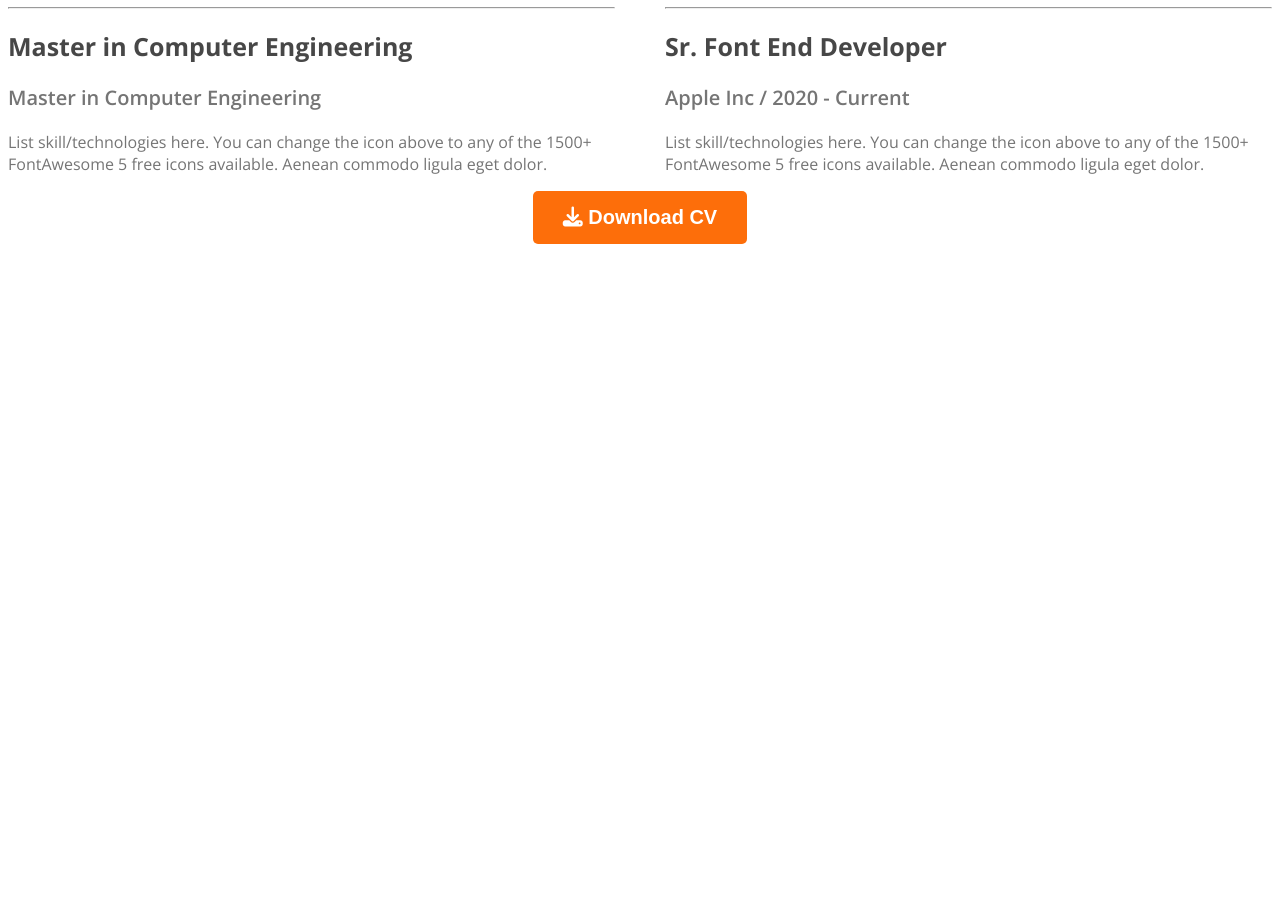
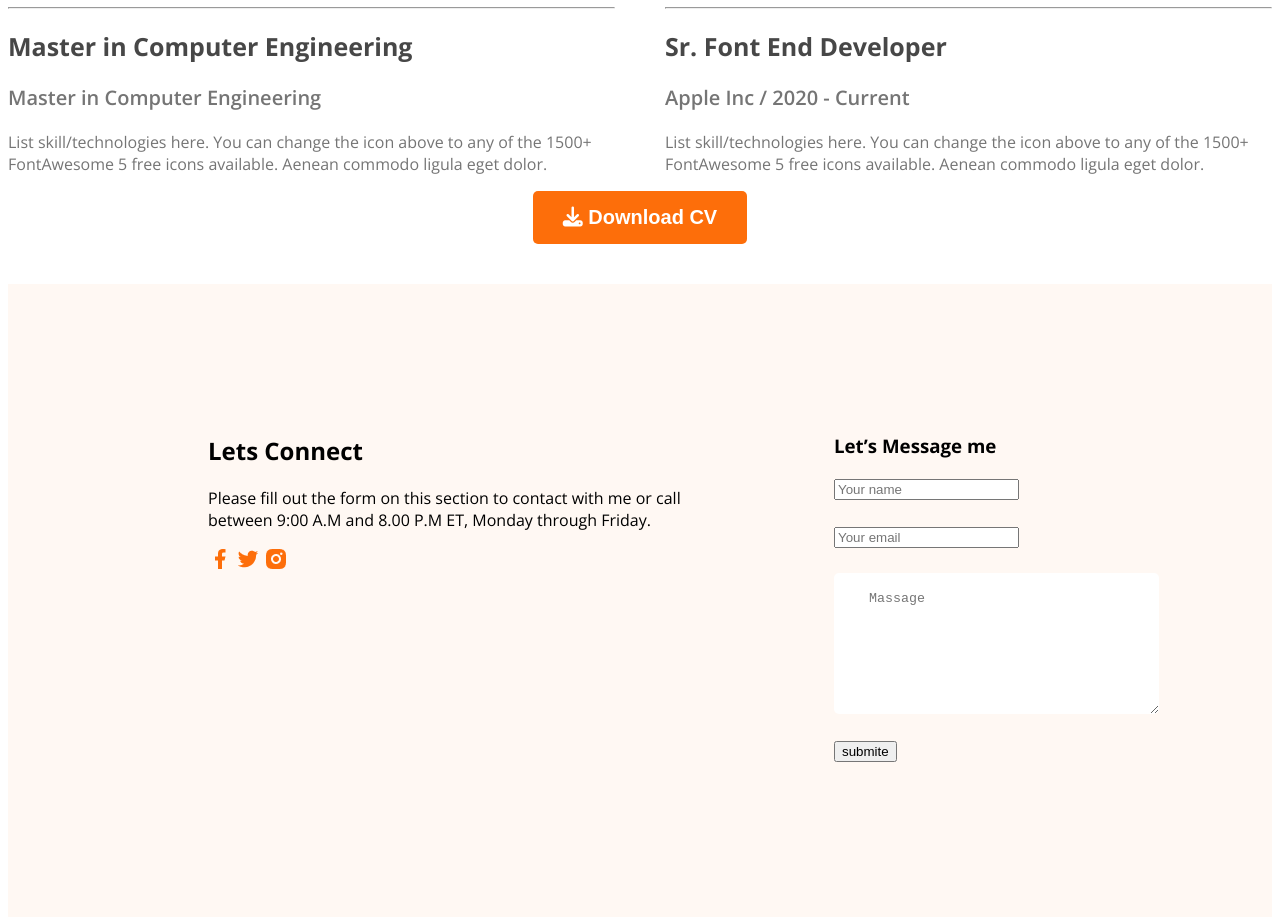
Before and after one commit to razu351724/web-developer-portfolio, a plain HTML site: page index.html in a window 1280 px wide. Shown: the part 2408-3328 px from the top of the page. Before the commit the page ends 2660 px from the top, so only its background shows below. Drawn offline with nearby package versions, Linux system fonts and the light colour scheme.

Commit message:
new code add

```diff
--- a/index.html
+++ b/index.html
@@ -151,6 +151,27 @@
             <button  class="btn-primary"><i class="fa-solid fa-download"></i> Download CV</button>
         </div>
     </section>
+    <!-- footer section stated -->
+    <footer>
+        <div class="footer-left">
+            <h2>Lets Connect</h2>
+            <p>Please fill out the form on this section to contact with me or call between 9:00 A.M and 8.00 P.M ET, Monday through Friday.</p>
+            <div class="left-icon">
+                <a href=""><img src="./images/icons/facebook.png" alt=""></a>
+                <a href=""><img src="images/icons/twitter.png" alt=""></a>
+                <a href=""><img src="images/icons/insta.png" alt=""></a>
+            </div>
+        </div>
+        <div class="footer-right">
+            <h3>Let’s Message me</h3>
+            <form action="">
+                <input type="name" placeholder="Your name">
+                <input type="email" placeholder="Your email">
+                <textarea name="" id="" cols="30" rows="7" placeholder="Massage"></textarea>
+                <input type="submit" value="submite">
+            </form>
+        </div>
+    </footer>
 
 </body>
 </html>
--- a/styels/styels.css
+++ b/styels/styels.css
@@ -152,3 +152,23 @@ line-height: 30px;
     font-size: 16px;
     font-weight: 400;
     }
+    /* footer stely  */
+footer{
+    background: #FFF8F3;
+    display: flex;
+    margin-top: 40px;
+    padding: 130px 200px;
+    gap: 100px;
+
+}
+.footer-left p{width: 526px;}
+.footer-right input, textarea{margin-bottom: 25px;}
+.footer-right textarea{
+    display: block;
+    padding: 18px 35px;
+    color: #757575;
+    background: #FFF;
+    border-radius: 5px;
+    margin-bottom: 25px;
+    border: 0;
+}
```
